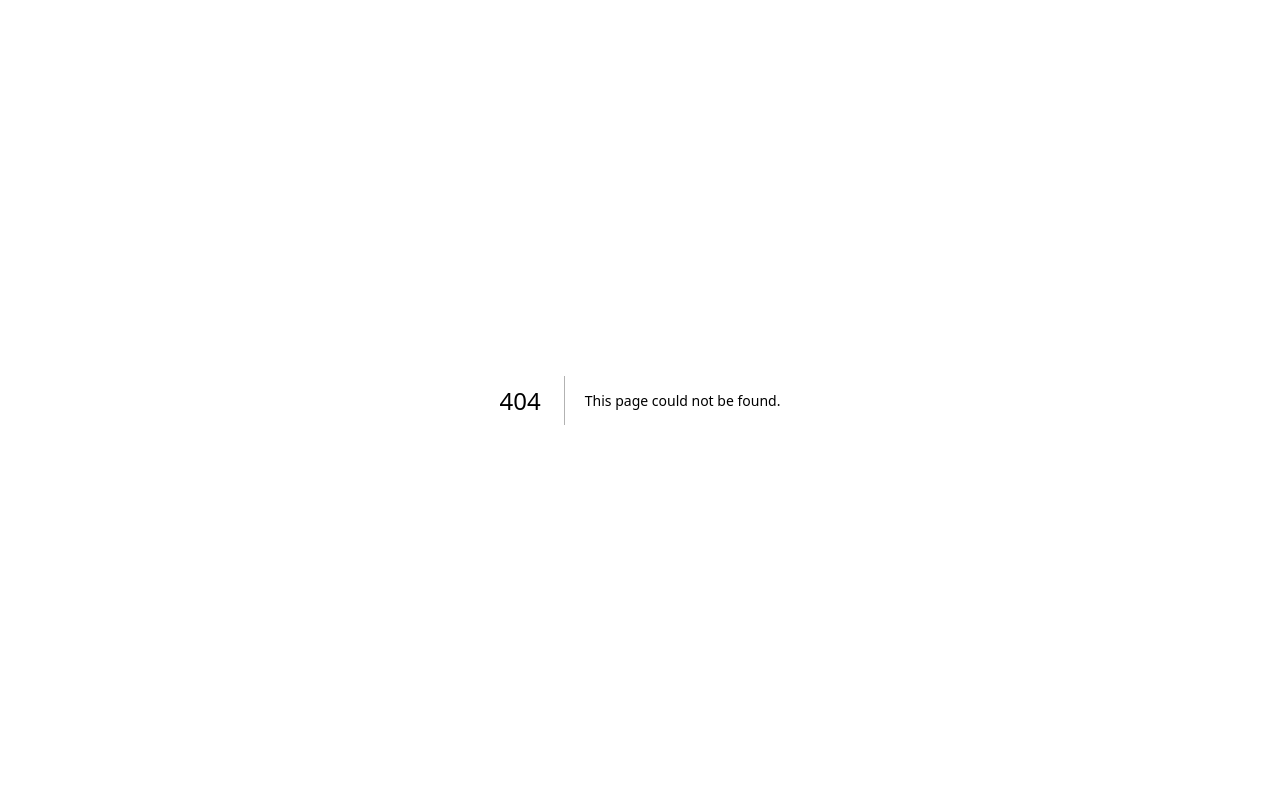
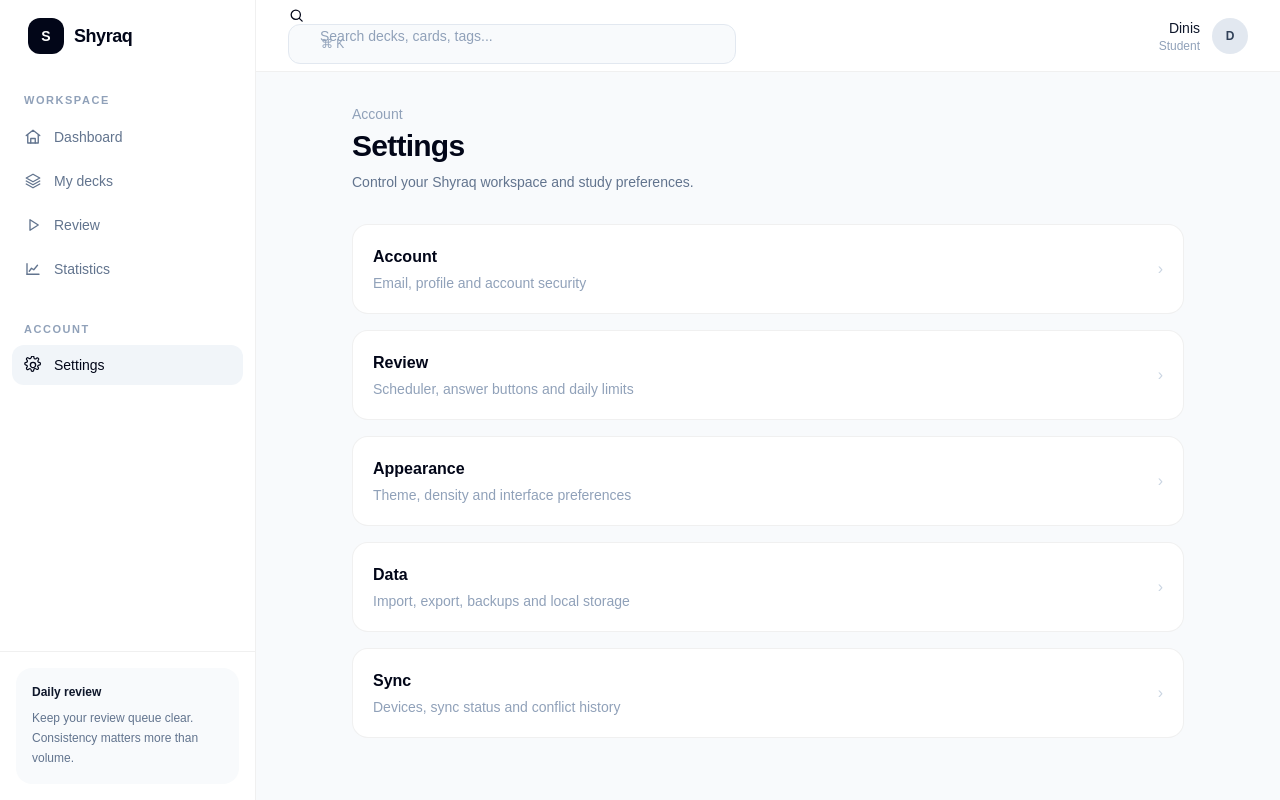
Before and after one commit to Dinislam2009/shyraq, a Next.js app: page /settings in a window 1280 px wide. Before the commit this address had no page. Built offline with nearby package versions, Linux system fonts and the light colour scheme.

Commit message:
feat: add settings shell

```diff
--- /dev/null
+++ b/src/app/settings/page.tsx
@@ -0,0 +1,20 @@
+import { AppShell } from "@/components/app-shell";
+
+export default function SettingsPage() {
+  return (
+    <AppShell>
+      <div className="mx-auto max-w-4xl px-5 py-8 sm:px-8">
+        <p className="text-sm text-slate-400">Account</p><h1 className="mt-1 text-3xl font-semibold tracking-tight">Settings</h1><p className="mt-2 text-sm text-slate-500">Control your Shyraq workspace and study preferences.</p>
+        <div className="mt-8 space-y-4">
+          {[
+            ["Account", "Email, profile and account security"],
+            ["Review", "Scheduler, answer buttons and daily limits"],
+            ["Appearance", "Theme, density and interface preferences"],
+            ["Data", "Import, export, backups and local storage"],
+            ["Sync", "Devices, sync status and conflict history"],
+          ].map(([title, description]) => <button key={title} className="flex w-full items-center justify-between rounded-2xl border border-black/[0.06] bg-white p-5 text-left transition hover:bg-slate-50"><div><p className="font-semibold">{title}</p><p className="mt-1 text-sm text-slate-400">{description}</p></div><span className="text-slate-300">›</span></button>)}
+        </div>
+      </div>
+    </AppShell>
+  );
+}
```
